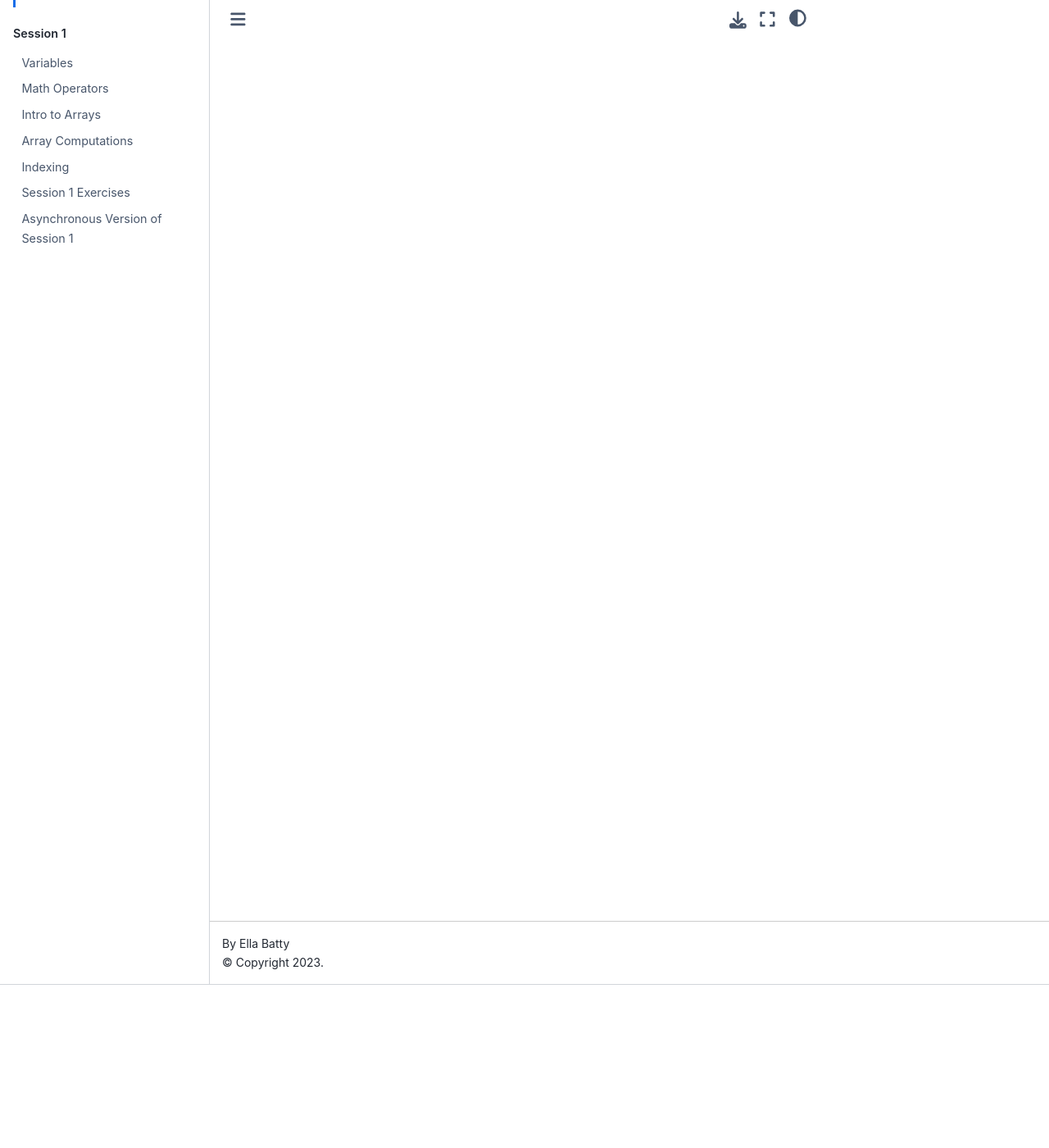
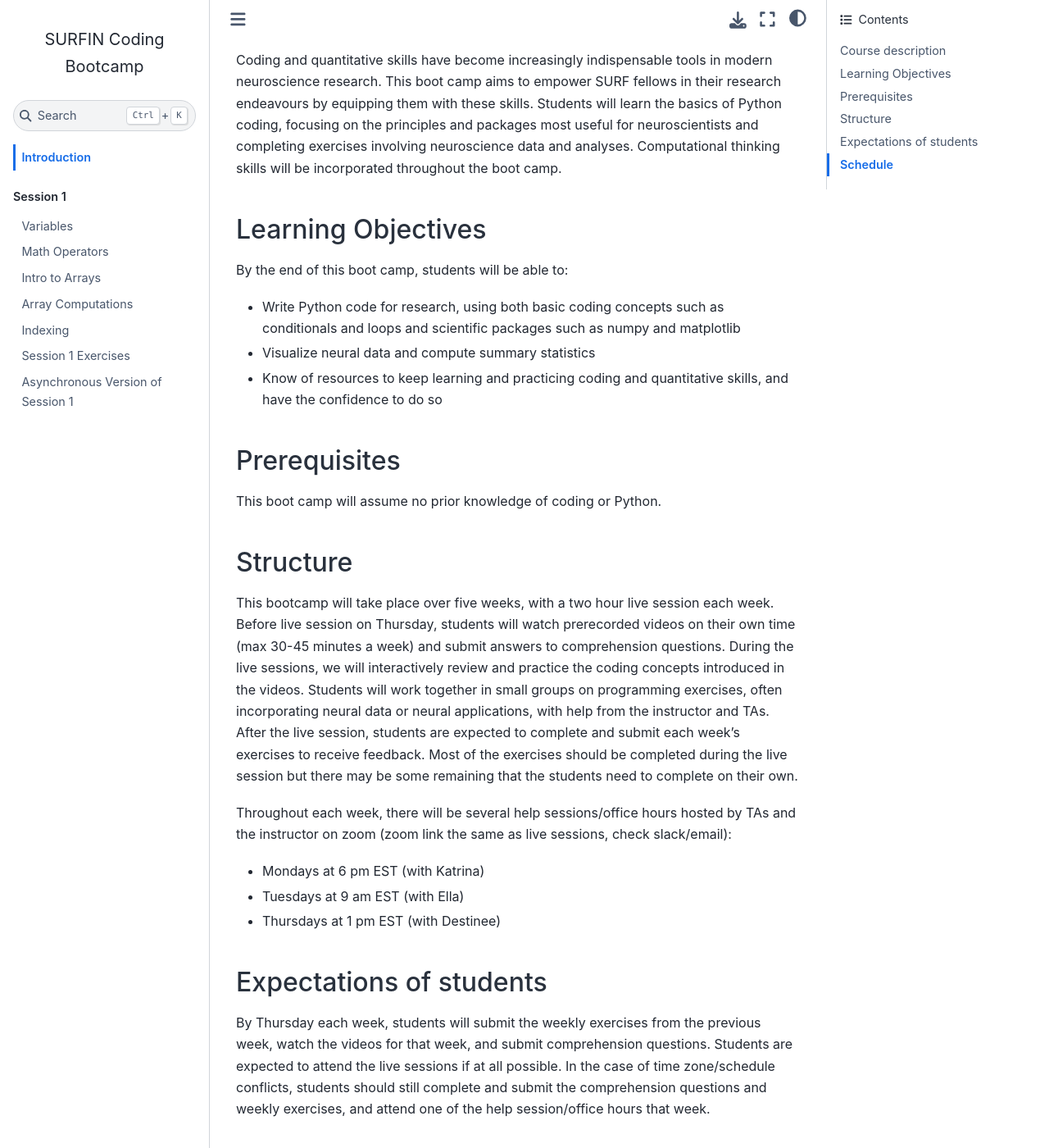
Before and after one commit to ebatty/CodingBootcamp, a Jupyter Book: the page built from intro.md, in a window 1280 px wide and 1400 px high, scrolled down 199 px. Shown: the whole window at 82% size. Built offline with Jupyter Book 1.0.4 settings and Sphinx 7.4.7 and the Sphinx Book theme 1.1.4, drawn with Linux system fonts in a browser that asks for light colours; some of the changed text lies outside the part shown.

Commit message:
Update intro.md

```diff
--- a/intro.md
+++ b/intro.md
@@ -1,3 +1,43 @@
 # Introduction
 
 Welcome to the course site for the SURFIN Coding Bootcamp!
+
+## Course description
+Coding and quantitative skills have become increasingly indispensable tools in modern neuroscience research. This boot camp aims to empower SURF fellows in their research endeavours by equipping them with these skills. Students will learn the basics of Python coding, focusing on the principles and packages most useful for neuroscientists and completing exercises involving neuroscience data and analyses. Computational thinking skills will be incorporated throughout the boot camp.
+
+## Learning Objectives
+
+By the end of this boot camp, students will be able to:
+*   Write Python code for research, using both basic coding concepts such as conditionals and loops and scientific packages such as numpy and matplotlib
+*   Visualize neural data and compute summary statistics
+*   Know of resources to keep learning and practicing coding and quantitative skills, and have the confidence to do so
+
+## Prerequisites
+
+This boot camp will assume no prior knowledge of coding or Python.
+
+## Structure
+
+This bootcamp will take place over five weeks, with a two hour live session each week. Before live session on Thursday, students will watch prerecorded videos on their own time (max 30-45 minutes a week) and submit answers to comprehension questions. During the live sessions, we will interactively review and practice the coding concepts introduced in the videos. Students will work together in small groups on programming exercises, often incorporating neural data or neural applications, with help from the instructor and TAs. After the live session, students are expected to complete and submit each week's exercises to receive feedback. Most of the exercises should be completed during the live session but there may be some remaining that the students need to complete on their own.
+
+Throughout each week, there will be several help sessions/office hours hosted by TAs and the instructor on zoom (zoom link the same as live sessions, check slack/email):
+
+*  Mondays at 6 pm EST (with Katrina)
+*  Tuesdays at 9 am EST (with Ella)
+*  Thursdays at 1 pm EST (with Destinee)
+
+## Expectations of students
+
+By Thursday each week, students will submit the weekly exercises from the previous week, watch the videos for that week, and submit comprehension questions. Students are expected to attend the live sessions if at all possible. In the case of time zone/schedule conflicts, students should still complete and submit the comprehension questions and weekly exercises, and attend one of the  help session/office hours that week.
+
+## Schedule
+
+* Notes that listed topics highlight Python competencies but computational thinking will be incorporated throughout
+
+| Week     | Date | Main objective/highlights |
+| ----------- | ----------- | ----------- |
+| Week 1: Intro to Python & Numpy      | 09/28   | General introduction, variables, operators, array computations, basic indexing |
+| Week 2: Advanced Arrays & Visualization      | 10/05   | Advanced indexing and analysis with arrays, plotting of data |
+| Week 3: Coding Flow      | 10/12   | Conditional statements, loops, algorithmic thinking |
+| Week 4: Data Structures & Functions      | 10/19  | Additional Python data structures, functions |
+| Week 5: Practicing Python & Wrap-up      | 10/26   | Data analysis case study practicing many of skills learned |
```
